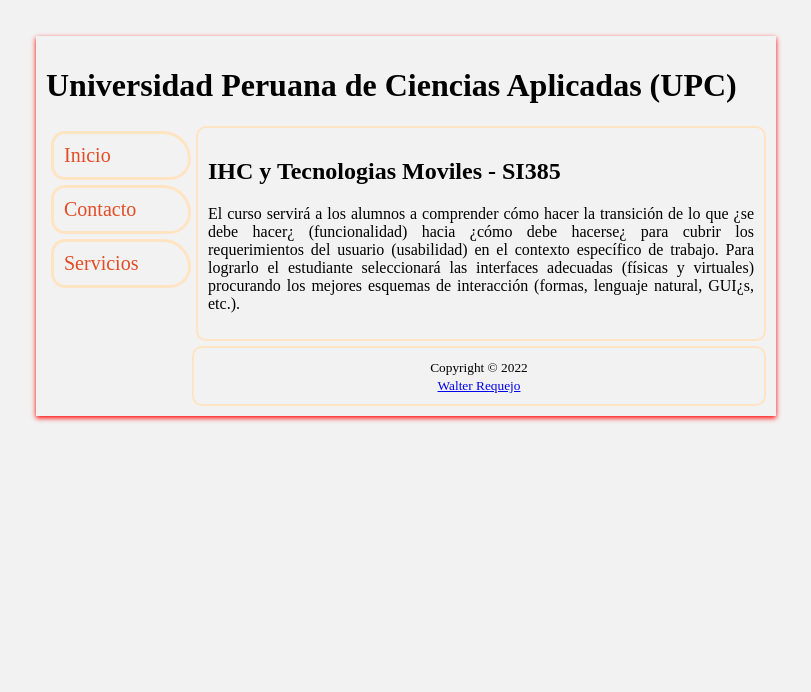
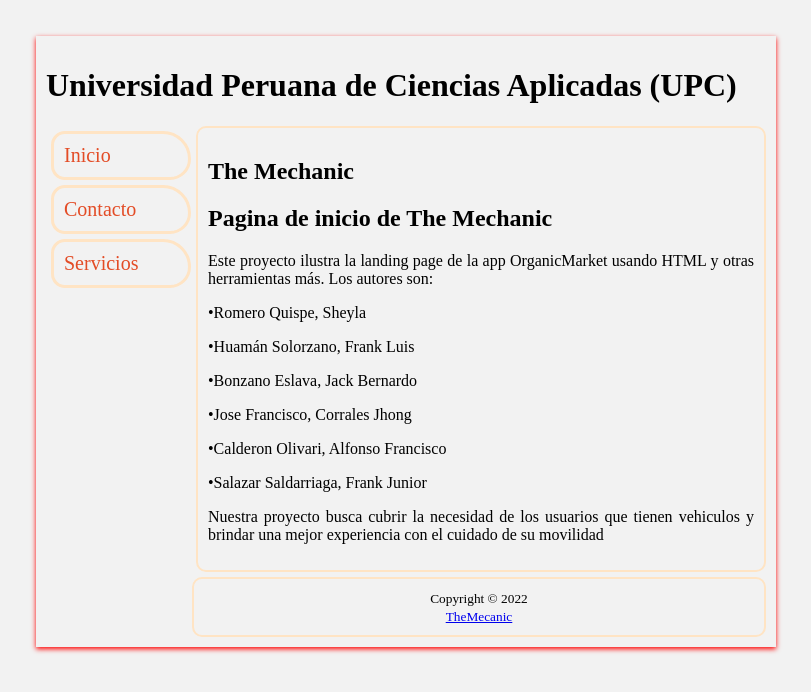
Before and after one commit to frankjunio/repo-grupal-git, a plain HTML site: page repo-grupal-git/index.html in a window 1280 px wide. Shown: the whole page, without its empty margins (234-1045 px from the left). Drawn offline with Linux system fonts and the light colour scheme.

Commit message:
landing page

```diff
--- a/repo-grupal-git/index.html
+++ b/repo-grupal-git/index.html
@@ -1,13 +1,8 @@
 <!DOCTYPE html>
-
 <html>
-
 <head>
-
   <meta charset="utf-8" />
-
-  <title>IHC Tecnologías Moviles</title>
-
+  <title>The Mechanic</title>
   <style type="text/css">
 
       body {
@@ -198,9 +193,19 @@ footer{
 
         <article>
 
-          <header><h2>IHC y Tecnologias Moviles - SI385</h2></header>
+          <header><h2>The Mechanic</h2></header>
+          <header><h2>Pagina de inicio de The Mechanic</h2></header>
 
-          <p>El curso servirá a los alumnos a comprender cómo hacer la transición de lo que ¿se debe hacer¿ (funcionalidad) hacia ¿cómo debe hacerse¿ para cubrir los requerimientos del usuario (usabilidad) en el contexto específico de trabajo. Para lograrlo el estudiante seleccionará las interfaces adecuadas (físicas y virtuales) procurando los mejores esquemas de interacción (formas, lenguaje natural, GUI¿s, etc.).</p>
+          <p>Este proyecto ilustra la landing page de la app OrganicMarket usando HTML y otras herramientas más. Los autores son:</p>
+          <p> </p>
+          <p>•Romero Quispe, Sheyla</p>
+          <p>•Huamán Solorzano, Frank Luis</p>
+          <p>•Bonzano Eslava, Jack Bernardo</p>
+          <p>•Jose Francisco, Corrales Jhong</p>
+          <p>•Calderon Olivari, Alfonso Francisco</p>
+          <p>•Salazar Saldarriaga, Frank Junior</p>
+
+          <p>Nuestra proyecto busca cubrir la necesidad de los usuarios que tienen vehiculos y brindar una mejor experiencia con el cuidado de su movilidad</p>
 
         </article>
 
@@ -214,7 +219,7 @@ footer{
 
           Copyright &copy; 2022<br/>
 
-          <a href="youtube.com/channel/UCLrPQnsM-aKJYm23IA5X_rQ?app=desktop">Walter Requejo</a>
+          <a href="youtube.com">TheMecanic</a>
 
         </small>
 
```
